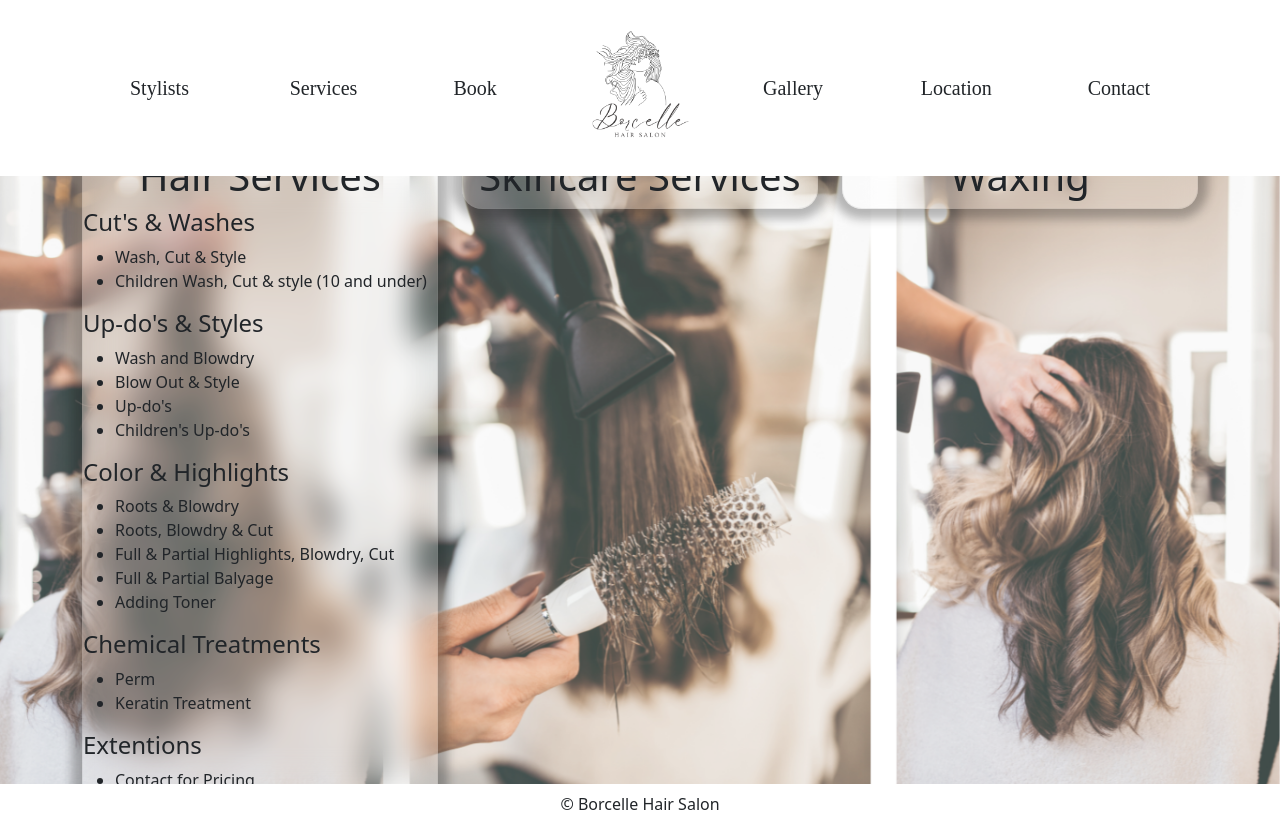
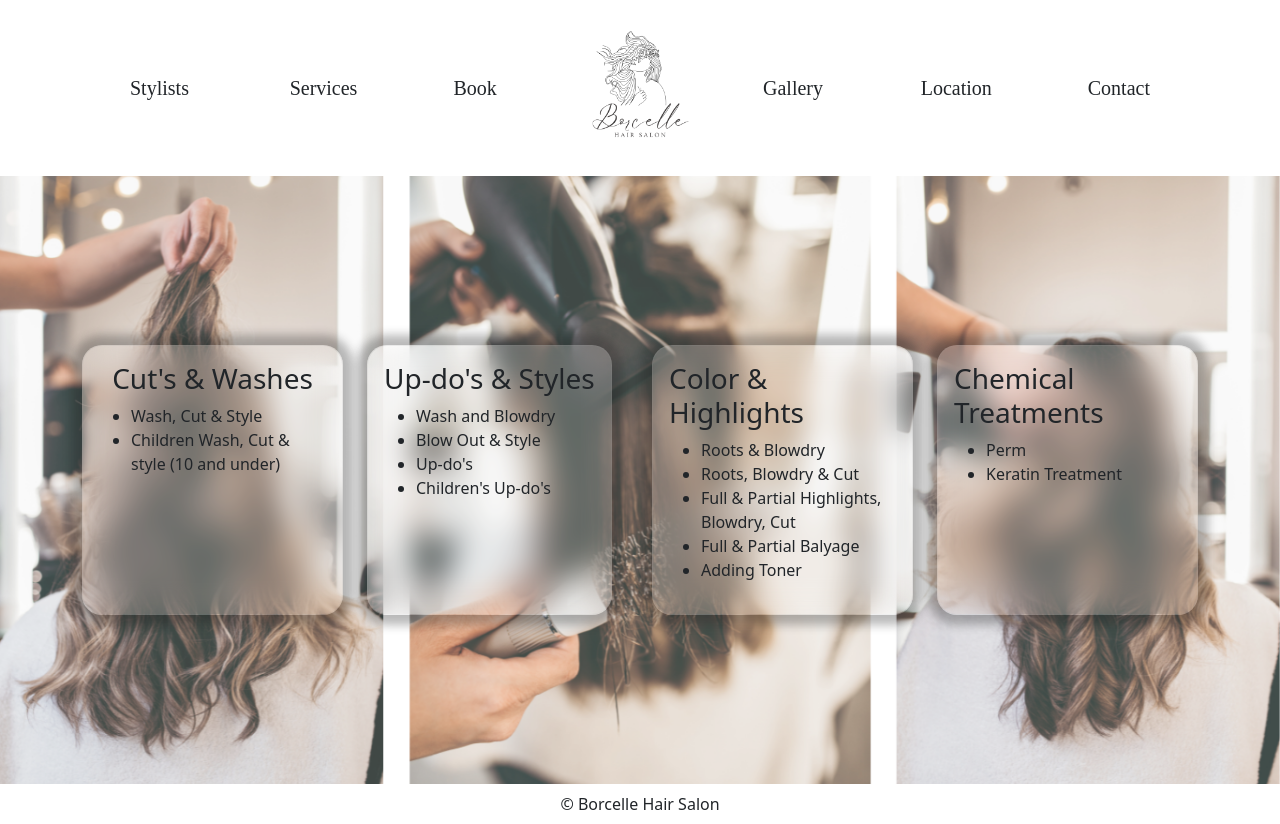
Before and after one commit to maggiejoe/salon-webpage-w-react, a React (Create React App) app in the folder my-hair-salon/: page /services in a window 1280 px wide. Built offline with nearby package versions, Linux system fonts and the light colour scheme; a web font is replaced by a local one.

Commit message:
adjusted services page to reflect hair salon servies

```diff
--- a/my-hair-salon/src/pages/ServicesPage/index.js
+++ b/my-hair-salon/src/pages/ServicesPage/index.js
@@ -5,23 +5,30 @@ function ServicesPage() {
     return (
         <div className="body-content services-background-img d-flex align-items-center">
             <Container className="">
-                <Row className="d-flex">
-                    <Col className="">
-                        <div className="blurred-container-bg">
-                            <h1 className="d-flex justify-content-center">Hair Services</h1>
-                            <h2 className='fs-4'>Cut's & Washes</h2>
-                            <ul>
+                <Row className="">
+                    <Col className="d-flex col-3">
+                        <div className="blurred-container-bg p-3">
+                            <h1 className='d-flex justify-content-center fs-3'>Cut's & Washes</h1>
+                            <ul className="text-decoration-none">
                                 <li>Wash, Cut & Style</li>
                                 <li>Children Wash, Cut & style {'('}10 and under{')'}</li>
                             </ul>
-                            <h2 className='fs-4'>Up-do's & Styles</h2>
+                        </div>
+                    </Col>
+                    <Col className="d-flex col-3">
+                        <div className="blurred-container-bg p-3">
+                            <h1 className='d-flex justify-content-center fs-3'>Up-do's & Styles</h1>
                             <ul>
                                 <li>Wash and Blowdry</li>
                                 <li>Blow Out & Style</li>
                                 <li>Up-do's</li>
                                 <li>Children's Up-do's</li>
                             </ul>
-                            <h2 className='fs-4'>Color & Highlights</h2>
+                        </div>
+                    </Col>
+                    <Col className="d-flex col-3">
+                        <div className="blurred-container-bg p-3">
+                            <h1 className='d-flex justify-content-center fs-3'>Color & Highlights</h1>
                             <ul>
                                 <li>Roots & Blowdry</li>
                                 <li>Roots, Blowdry & Cut</li>
@@ -29,25 +36,15 @@ function ServicesPage() {
                                 <li>Full & Partial Balyage</li>
                                 <li>Adding Toner</li>
                             </ul>
-                            <h2 className='fs-4'>Chemical Treatments</h2>
+                        </div>
+                    </Col>
+                    <Col className="d-flex col-3">
+                        <div className="blurred-container-bg p-3">
+                            <h1 className='d-flex justify-content-center fs-3'>Chemical Treatments</h1>
                             <ul>
                                 <li>Perm</li>
                                 <li>Keratin Treatment</li>
                             </ul>
-                            <h2 className='fs-4'>Extentions</h2>
-                            <ul>
-                                <li>Contact for Pricing</li>
-                            </ul>
-                        </div>
-                    </Col>
-                    <Col className="">
-                        <div className="blurred-container-bg d-flex justify-content-center">
-                            <h1>Skincare Services</h1>
-                        </div>
-                    </Col>
-                    <Col className="">
-                        <div className="blurred-container-bg d-flex justify-content-center">
-                            <h1>Waxing</h1>
                         </div>
                     </Col>
                 </Row>
```
